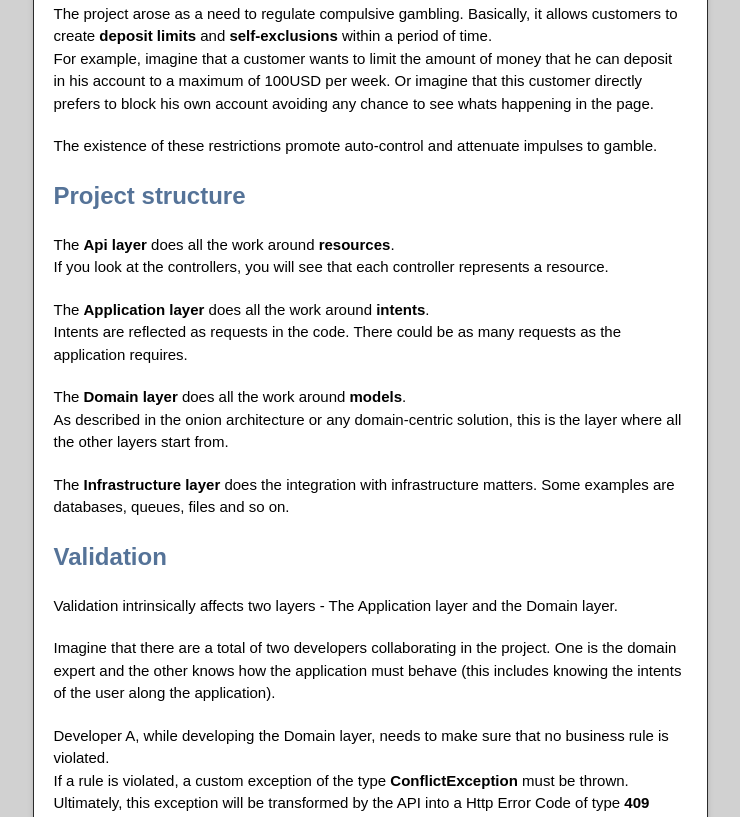
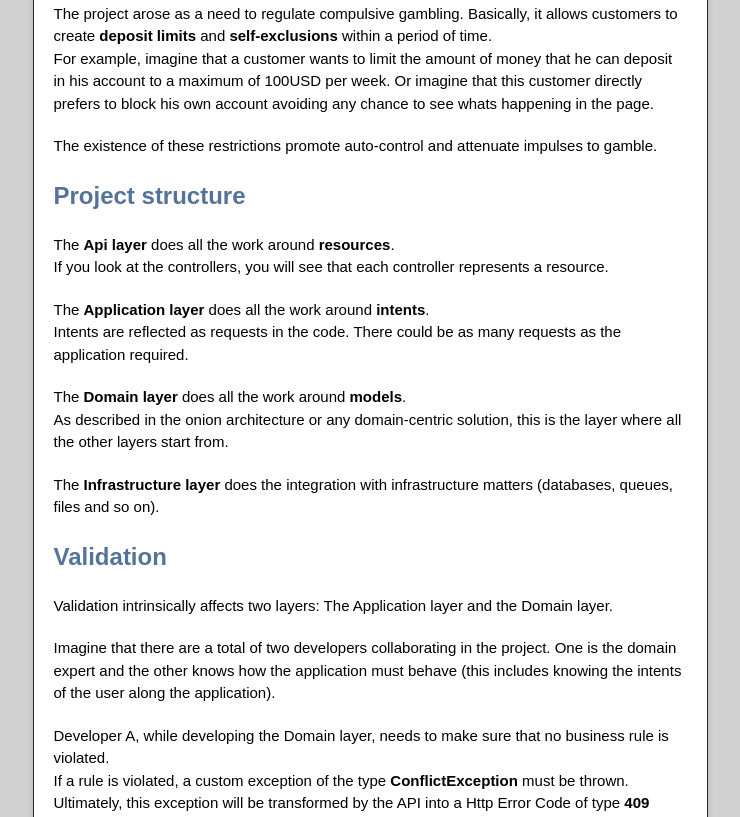
Before and after one commit to ifle/responsible-gaming, a plain HTML site: page index.html in a window 1280 px wide. Shown: the part 515-1332 px from the top of the page, without its empty margins (270-1010 px from the left). Drawn offline with nearby package versions, Linux system fonts and the light colour scheme.

```diff
--- a/index.html
+++ b/index.html
@@ -59,17 +59,17 @@
 If you look at the controllers, you will see that each controller represents a resource.</p>
 
 <p>The <strong>Application layer</strong> does all the work around <strong>intents</strong>.<br>
-Intents are reflected as requests in the code. There could be as many requests as the application requires.</p>
+Intents are reflected as requests in the code. There could be as many requests as the application required.</p>
 
 <p>The <strong>Domain layer</strong> does all the work around <strong>models</strong>.<br>
 As described in the onion architecture or any domain-centric solution, this is the layer where all the other layers start from.</p>
 
-<p>The <strong>Infrastructure layer</strong> does the integration with infrastructure matters. Some examples are databases, queues, files and so on.<br></p>
+<p>The <strong>Infrastructure layer</strong> does the integration with infrastructure matters (databases, queues, files and so on).<br></p>
 
 <h2>
 <a id="validation" class="anchor" href="#validation" aria-hidden="true"><span aria-hidden="true" class="octicon octicon-link"></span></a>Validation</h2>
 
-<p>Validation intrinsically affects two layers - The Application layer and the Domain layer.</p>
+<p>Validation intrinsically affects two layers: The Application layer and the Domain layer.</p>
 
 <p>Imagine that there are a total of two developers collaborating in the project. One is the domain expert and the other knows how the application must behave (this includes knowing the intents of the user along the application).</p>
 
```
Also changed, not shown: params.json (+1 -1 lines).
